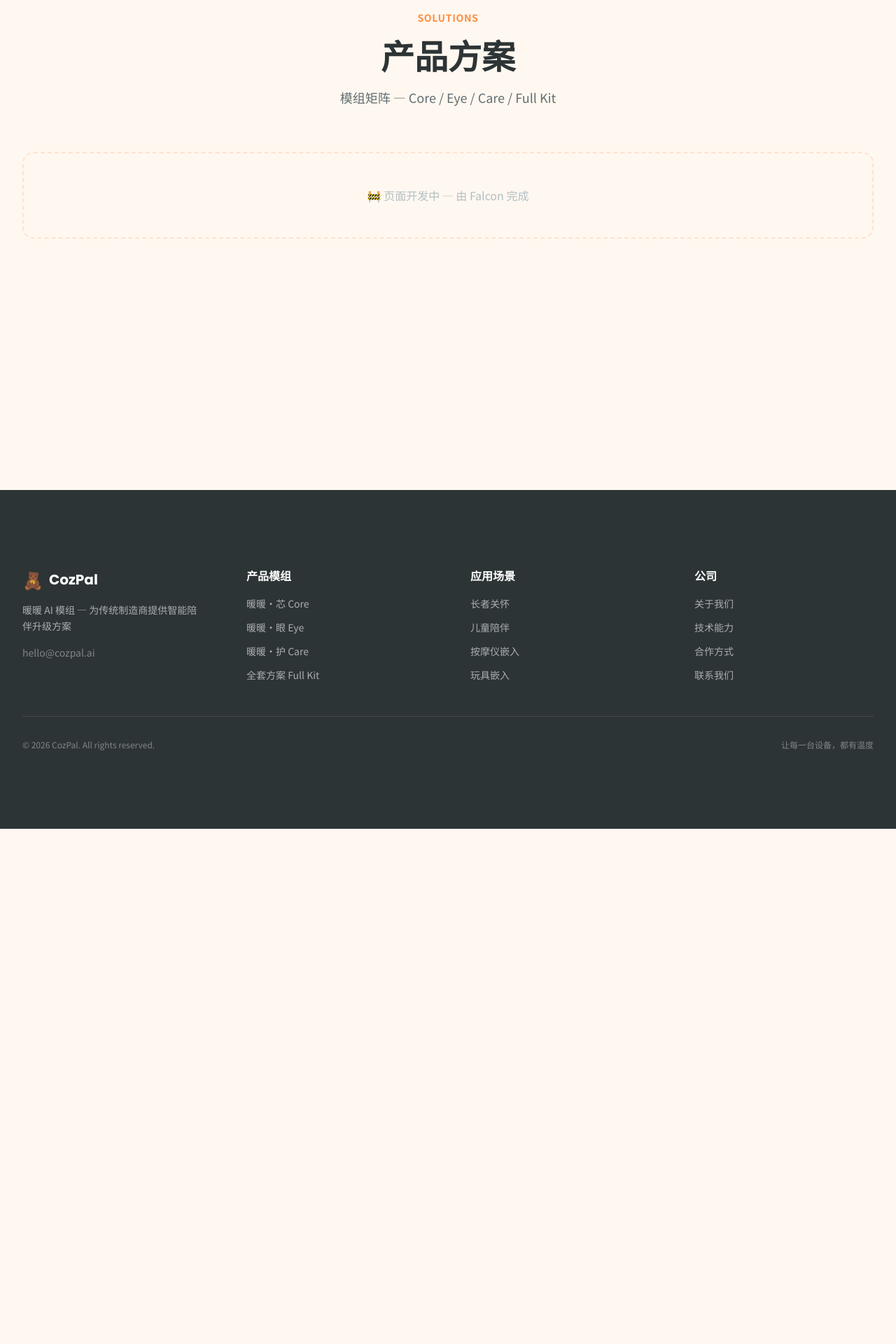
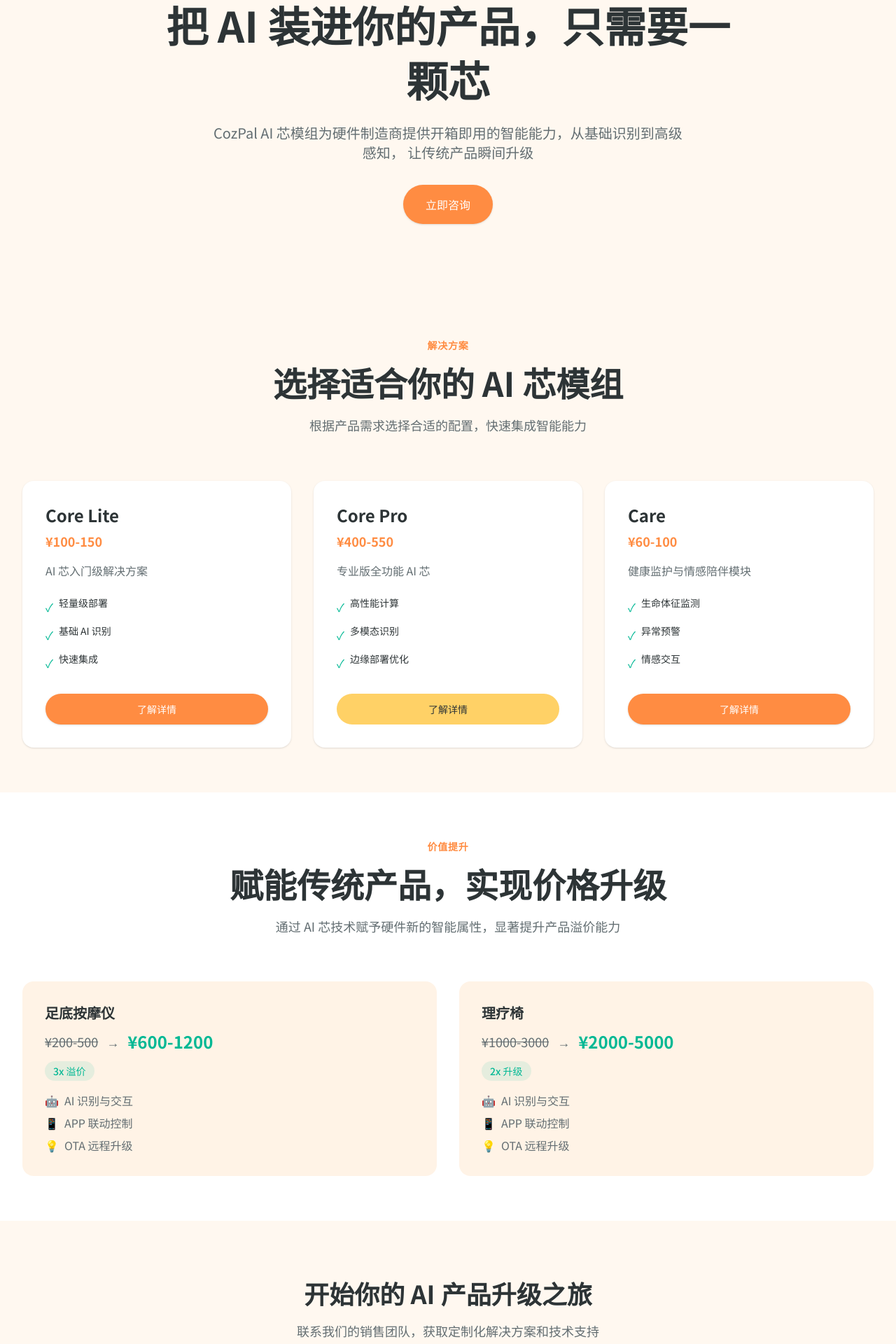
Before and after one commit to mikeameripro/cozpal-website, a Next.js app: page /solutions in a window 1280 px wide. Shown: the part 100-2020 px from the top of the page at 70% size. Before the commit the page ends 1284 px from the top, so only its background shows below. Built offline with nearby package versions, Linux system fonts and the light colour scheme.

Commit message:
fix: solutions page class names + comprehensive README for Falcon

```diff
--- a/src/app/solutions/page.tsx
+++ b/src/app/solutions/page.tsx
@@ -1,26 +1,224 @@
-import type { Metadata } from 'next';
+'use client';
 
-export const metadata: Metadata = {
-  title: '产品方案',
-  description: '暖暖 AI 模组矩阵 — Core / Eye / Care / Full Kit，为传统制造商提供即插即用的智能陪伴升级方案。',
-};
+import {
+  SectionHeading,
+  Card,
+  Button,
+} from '@/components/ui';
+import { colors, motionPresets } from '@/lib/design-tokens';
+import { motion } from 'framer-motion';
+import Link from 'next/link';
+
+// Pricing cards data
+const pricingPlans = [
+  {
+    name: 'Core Lite',
+    description: 'AI 芯入门级解决方案',
+    priceRange: '¥100-150',
+    features: ['轻量级部署', '基础 AI 识别', '快速集成'],
+    accent: 'primary',
+  },
+  {
+    name: 'Core Pro',
+    description: '专业版全功能 AI 芯',
+    priceRange: '¥400-550',
+    features: ['高性能计算', '多模态识别', '边缘部署优化'],
+    accent: 'secondary',
+  },
+  {
+    name: 'Care',
+    description: '健康监护与情感陪伴模块',
+    priceRange: '¥60-100',
+    features: ['生命体征监测', '异常预警', '情感交互'],
+    accent: 'primary',
+  },
+];
+
+// Upgrade comparison data
+const upgrades = [
+  {
+    product: '足底按摩仪',
+    originalPrice: '¥200-500',
+    newPrice: '¥600-1200',
+    multiplier: '3x 溢价',
+  },
+  {
+    product: '理疗椅',
+    originalPrice: '¥1000-3000',
+    newPrice: '¥2000-5000',
+    multiplier: '2x 升级',
+  },
+];
 
 export default function SolutionsPage() {
   return (
-    <div className="section-padding pt-28">
-      <div className="container-main text-center">
-        <span className="inline-block text-sm font-semibold text-primary tracking-wider uppercase mb-3">
-          Solutions
-        </span>
-        <h1 className="text-4xl md:text-5xl font-bold text-text-dark mb-4">产品方案</h1>
-        <p className="text-lg text-text-muted max-w-2xl mx-auto">
-          模组矩阵 — Core / Eye / Care / Full Kit
-        </p>
-        {/* TODO: Falcon 实现完整产品方案页 */}
-        <div className="mt-16 p-12 rounded-2xl border-2 border-dashed border-primary/20 text-text-light">
-          🚧 页面开发中 — 由 Falcon 完成
+    <motion.div
+      {...motionPresets.staggerContainer}
+      initial=""
+      whileInView="animate"
+      viewport={{ once: true }}
+      className="min-h-screen bg-bg-warm"
+    >
+      {/* Hero Section */}
+      <section className="py-16 md:py-24">
+        <div className="text-center max-w-4xl mx-auto px-4">
+          <h1 className="text-4xl md:text-5xl lg:text-6xl font-bold text-text-dark mb-6">
+            把 AI 装进你的产品，只需要一颗芯
+          </h1>
+          <p className="text-xl text-text-muted max-w-2xl mx-auto mb-8">
+            CozPal AI 芯模组为硬件制造商提供开箱即用的智能能力，从基础识别到高级感知，
+            让传统产品瞬间升级
+          </p>
+          <Link href="/contact" passHref>
+            <Button size="lg" variant="primary">
+              立即咨询
+            </Button>
+          </Link>
         </div>
-      </div>
-    </div>
+      </section>
+
+      {/* Pricing Cards */}
+      <section className="py-12 md:py-16">
+        <div className="container-main">
+          <SectionHeading
+            label="解决方案"
+            title="选择适合你的 AI 芯模组"
+            subtitle="根据产品需求选择合适的配置，快速集成智能能力"
+          />
+
+          <div className="grid grid-cols-1 md:grid-cols-3 gap-6 md:gap-8">
+            {pricingPlans.map((plan, index) => (
+              <motion.div
+                key={plan.name}
+                {...motionPresets.staggerItem}
+                viewport={{ once: true }}
+                transition={{ delay: index * 0.1 }}
+              >
+                <Card className="h-full flex flex-col">
+                  <div className="mb-4">
+                    <h3 className="text-2xl font-bold text-text-dark mb-2">
+                      {plan.name}
+                    </h3>
+                    <p className="text-lg text-primary font-semibold">
+                      {plan.priceRange}
+                    </p>
+                  </div>
+
+                  <p className="text-text-muted mb-6 flex-grow">
+                    {plan.description}
+                  </p>
+
+                  <ul className="space-y-3 mb-8 flex-grow">
+                    {plan.features.map((feature) => (
+                      <li
+                        key={feature}
+                        className="flex items-start gap-2 text-text-dark"
+                      >
+                        <span className="text-success mt-1">✓</span>
+                        <span className="text-sm">{feature}</span>
+                      </li>
+                    ))}
+                  </ul>
+
+                  <Link href="/contact" passHref>
+                    <Button
+                      variant={plan.accent === 'secondary' ? 'secondary' : 'primary'}
+                      size="md"
+                      className="w-full"
+                    >
+                      了解详情
+                    </Button>
+                  </Link>
+                </Card>
+              </motion.div>
+            ))}
+          </div>
+        </div>
+      </section>
+
+      {/* Upgrade Comparison */}
+      <section className="py-12 md:py-16 bg-white">
+        <div className="container-main">
+          <SectionHeading
+            label="价值提升"
+            title="赋能传统产品，实现价格升级"
+            subtitle="通过 AI 芯技术赋予硬件新的智能属性，显著提升产品溢价能力"
+          />
+
+          <div className="grid grid-cols-1 md:grid-cols-2 gap-6 md:gap-8 mt-8">
+            {upgrades.map((item, index) => (
+              <motion.div
+                key={item.product}
+                {...motionPresets.staggerItem}
+                viewport={{ once: true }}
+                transition={{ delay: index * 0.1 }}
+                className="bg-bg-light rounded-2xl p-6 md:p-8"
+              >
+                <h4 className="text-xl font-bold text-text-dark mb-3">
+                  {item.product}
+                </h4>
+
+                <div className="space-y-3">
+                  <div className="flex items-center gap-3">
+                    <span className="text-text-muted line-through text-lg">
+                      {item.originalPrice}
+                    </span>
+                    <span className="text-lg text-text-muted">→</span>
+                    <span className="text-success font-bold text-2xl">
+                      {item.newPrice}
+                    </span>
+                  </div>
+
+                  <div
+                    className="inline-block bg-success/10 text-success px-3 py-1 rounded-full text-sm font-medium"
+                  >
+                    {item.multiplier}
+                  </div>
+                </div>
+
+                <ul className="mt-4 space-y-2">
+                  <li className="flex items-center gap-2 text-text-muted">
+                    <span>🤖</span>
+                    <span>AI 识别与交互</span>
+                  </li>
+                  <li className="flex items-center gap-2 text-text-muted">
+                    <span>📱</span>
+                    <span>APP 联动控制</span>
+                  </li>
+                  <li className="flex items-center gap-2 text-text-muted">
+                    <span>💡</span>
+                    <span>OTA 远程升级</span>
+                  </li>
+                </ul>
+              </motion.div>
+            ))}
+          </div>
+        </div>
+      </section>
+
+      {/* CTA Section */}
+      <section className="py-16 md:py-20">
+        <div className="container-main text-center max-w-3xl mx-auto">
+          <h2 className="text-3xl md:text-4xl font-bold text-text-dark mb-4">
+            开始你的 AI 产品升级之旅
+          </h2>
+          <p className="text-lg text-text-muted mb-8">
+            联系我们的销售团队，获取定制化解决方案和技术支持
+          </p>
+          <div className="flex flex-col sm:flex-row gap-4 justify-center">
+            <Link href="/contact" passHref>
+              <Button size="lg" variant="primary">
+                联系我们
+              </Button>
+            </Link>
+            <Link href="/docs" passHref>
+              <Button size="lg" variant="outline">
+                查看文档
+              </Button>
+            </Link>
+          </div>
+        </div>
+      </section>
+    </motion.div>
   );
 }
```
Also changed, not shown: 1 other file (tests, documents, lock files or other folders).
